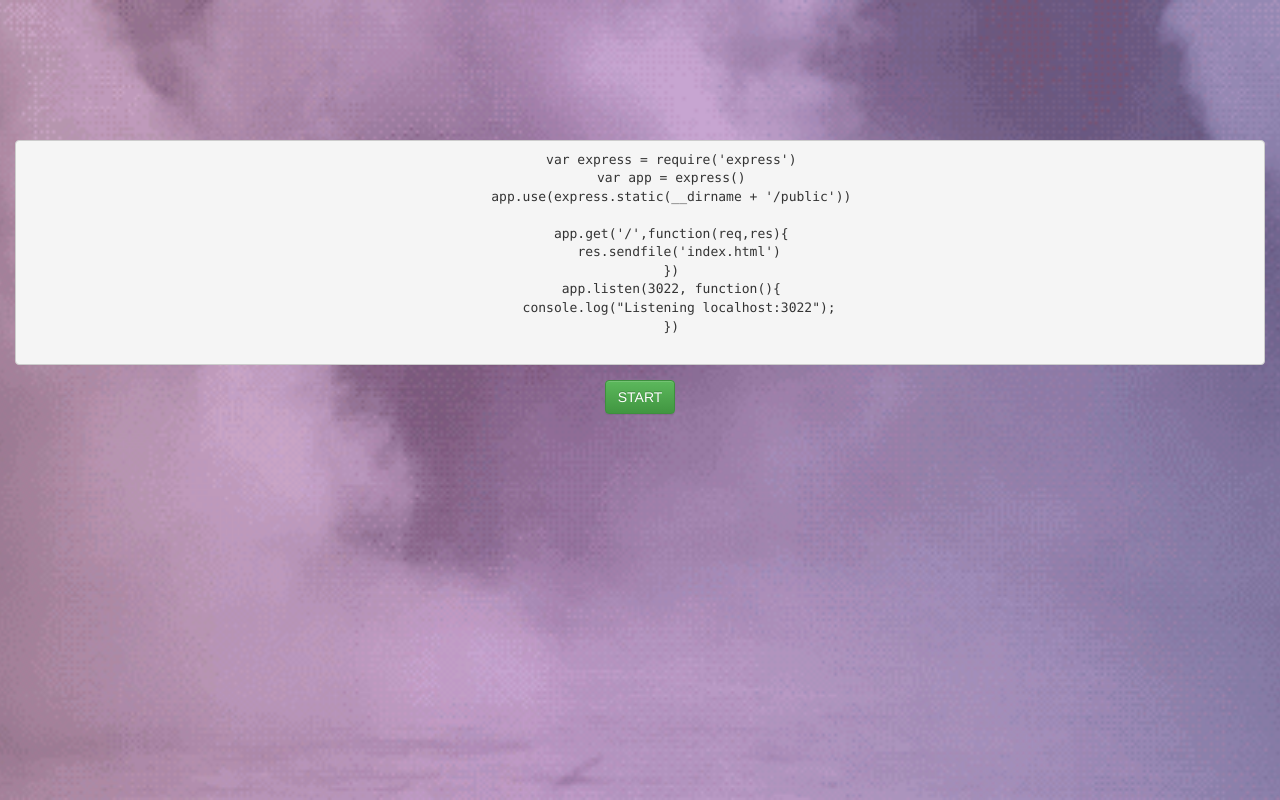
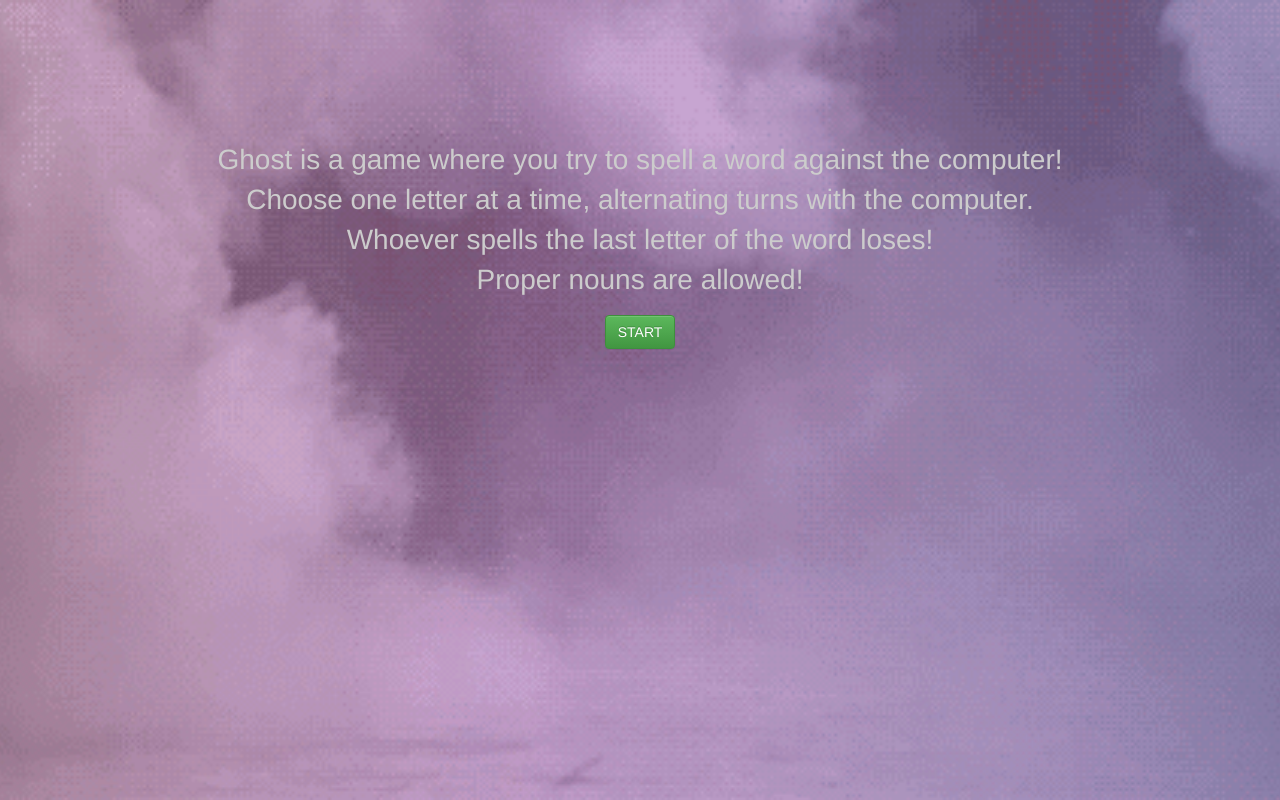
Before and after one commit to gardner589/Ghost, a plain HTML site: page index.html in a window 1280 px wide. Drawn offline with nearby package versions, Linux system fonts and the light colour scheme.

Commit message:
removing unused node stuff

```diff
--- a/index.html
+++ b/index.html
@@ -19,21 +19,9 @@
   </head>
   <body>
     <div class="starter container-fluid text-center">
-      <!-- <p>
+      <p>
         Ghost is  a game where you try to spell a word against the computer! <br>Choose one letter at a time, alternating turns with the computer.<br> Whoever spells the last letter of the word loses!<br> Proper nouns are allowed!
-      </p> -->
-      <pre>
-        var express = require('express')
-        var app = express()
-        app.use(express.static(__dirname + '/public'))
-
-        app.get('/',function(req,res){
-          res.sendfile('index.html')
-        })
-        app.listen(3022, function(){
-          console.log("Listening localhost:3022");
-        })
-      </pre>
+      </p>
       <button type="button" class="btn btn-success" id="start">START</button>
     </div>
     <div class="main container-fluid text-center">
```
Also changed, not shown: index.js (deleted, +0 -17 lines), package.json (deleted, +0 -15 lines).
